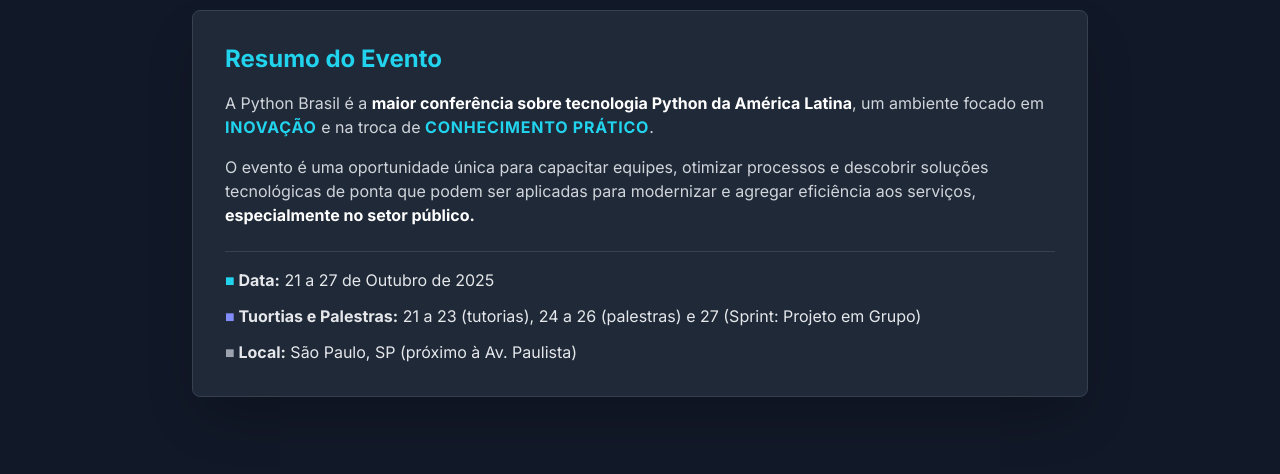
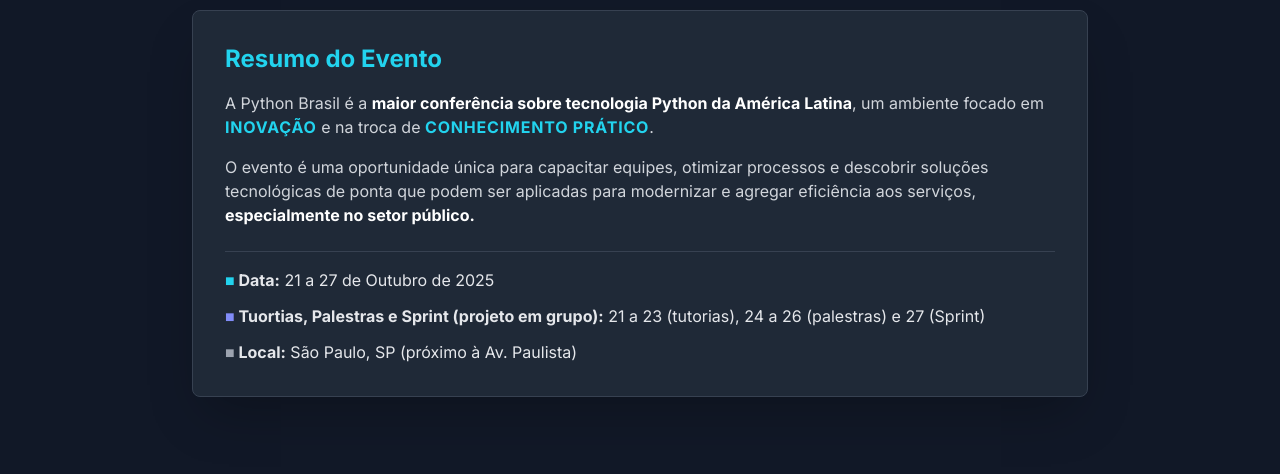
Before and after one commit to micheleguims/pythonBrasil2025, a plain HTML site: page index.html in a window 1280 px wide. Shown: the part 314-788 px from the top of the page. Drawn offline with nearby package versions, Linux system fonts and the light colour scheme.

Commit message:
Update index.html

```diff
--- a/index.html
+++ b/index.html
@@ -55,7 +55,7 @@
                 </p>
                 <div class="space-y-3 text-left border-t border-gray-700 pt-4">
                     <p><strong><span class="text-cyan-400">■</span> Data:</strong> 21 a 27 de Outubro de 2025</p>
-                    <p><strong><span class="text-indigo-400">■</span> Tuortias e Palestras:</strong> 21 a 23 (tutorias), 24 a 26 (palestras) e 27 (Sprint: Projeto em Grupo)</p>
+                    <p><strong><span class="text-indigo-400">■</span> Tuortias, Palestras e Sprint (projeto em grupo):</strong> 21 a 23 (tutorias), 24 a 26 (palestras) e 27 (Sprint)</p>
                     <p><strong><span class="text-gray-400">■</span> Local:</strong> São Paulo, SP (próximo à Av. Paulista)</p>
                 </div>
             </div>
```
